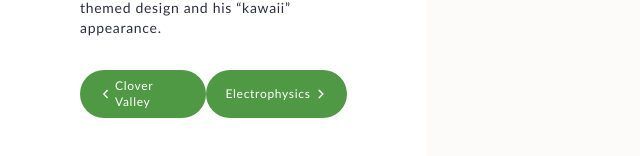
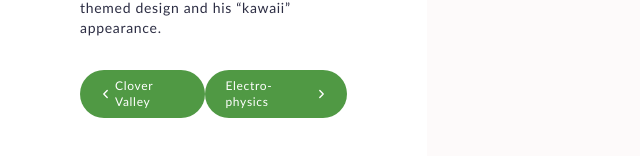
Before and after one commit to zozo-yasuda/izumi-portfolio, a Next.js app: page /remi in a window 1280 px wide. Shown: the part 538-694 px from the top of the page, without its empty margins (0-640 px from the left). Built offline with nearby package versions, Linux system fonts and the light colour scheme; a web font is replaced by a local one.

Commit message:
Update globals.tsx

```diff
--- a/src/app/globals.tsx
+++ b/src/app/globals.tsx
@@ -140,7 +140,7 @@ export const NAVIREADER = new Artwork(
 
 export const ELECTROPHYSICS = new Artwork(
   "/electrophysics",
-  "Electrophysics",
+  "Electro- physics",
   "Motion Graphic",
   "/thumbnails/Electrophysics.gif",
   [TAG.MOTION],
```
